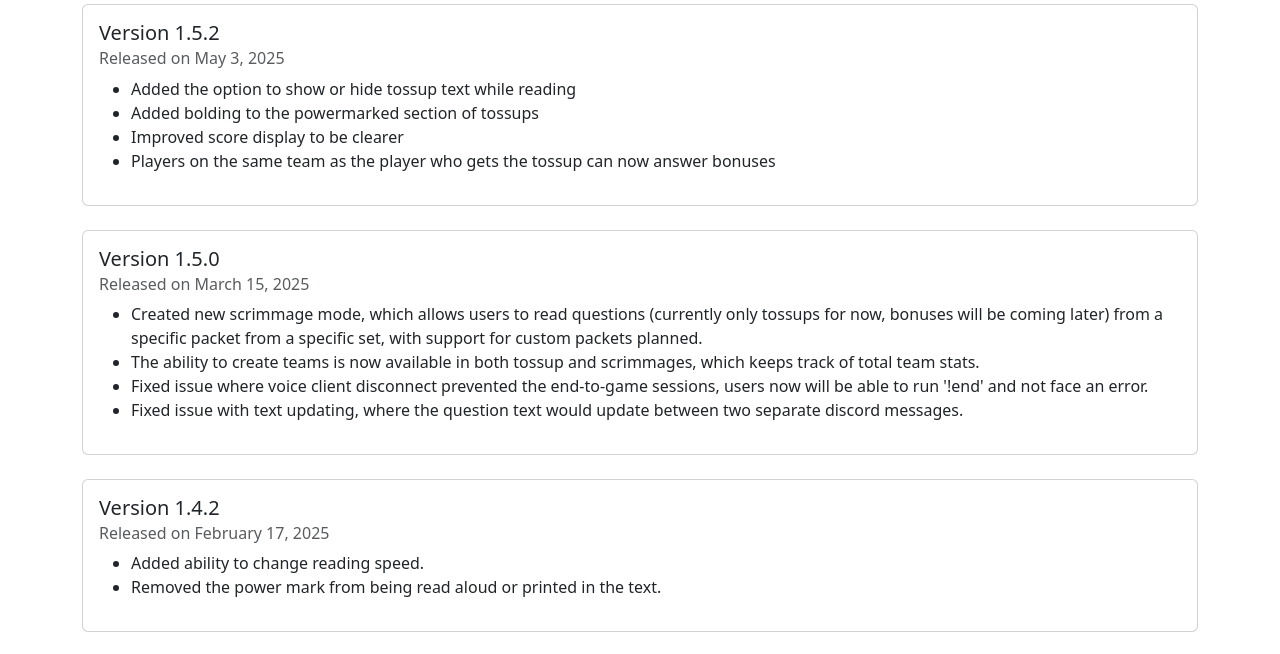
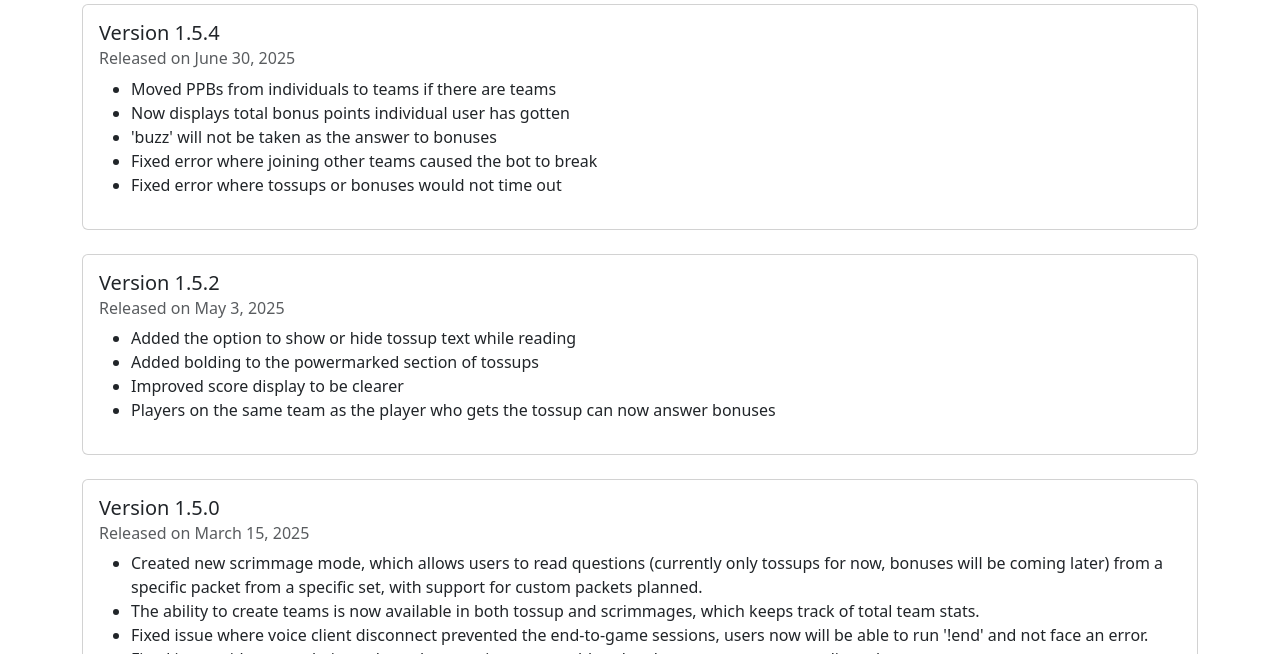
Before and after one commit to onetwothreefourfivesixe/vqb_website, a plain HTML site: page changelog.html in a window 1280 px wide. Shown: the part 146-800 px from the top of the page. Drawn offline with nearby package versions, Linux system fonts and the light colour scheme.

Commit message:
Add 1.54

```diff
--- a/changelog.html
+++ b/changelog.html
@@ -41,6 +41,19 @@
     <!-- Version Cards -->
     <div class="container mt-5">
         <h2 class="text-center">Changelog</h2>
+        <div class="card mb-4">
+            <div class="card-body">
+                <h5 class="card-title">Version 1.5.4</h5>
+                <h6 class="card-subtitle mb-2 text-muted">Released on June 30, 2025</h6>
+                <ul>
+                    <li>Moved PPBs from individuals to teams if there are teams</li>
+                    <li>Now displays total bonus points individual user has gotten</li>
+                    <li>'buzz' will not be taken as the answer to bonuses</li>
+                    <li>Fixed error where joining other teams caused the bot to break</li>
+                    <li>Fixed error where tossups or bonuses would not time out</li>
+                </ul>
+            </div>
+        </div>
         <div class="card mb-4">
             <div class="card-body">
                 <h5 class="card-title">Version 1.5.2</h5>
```
